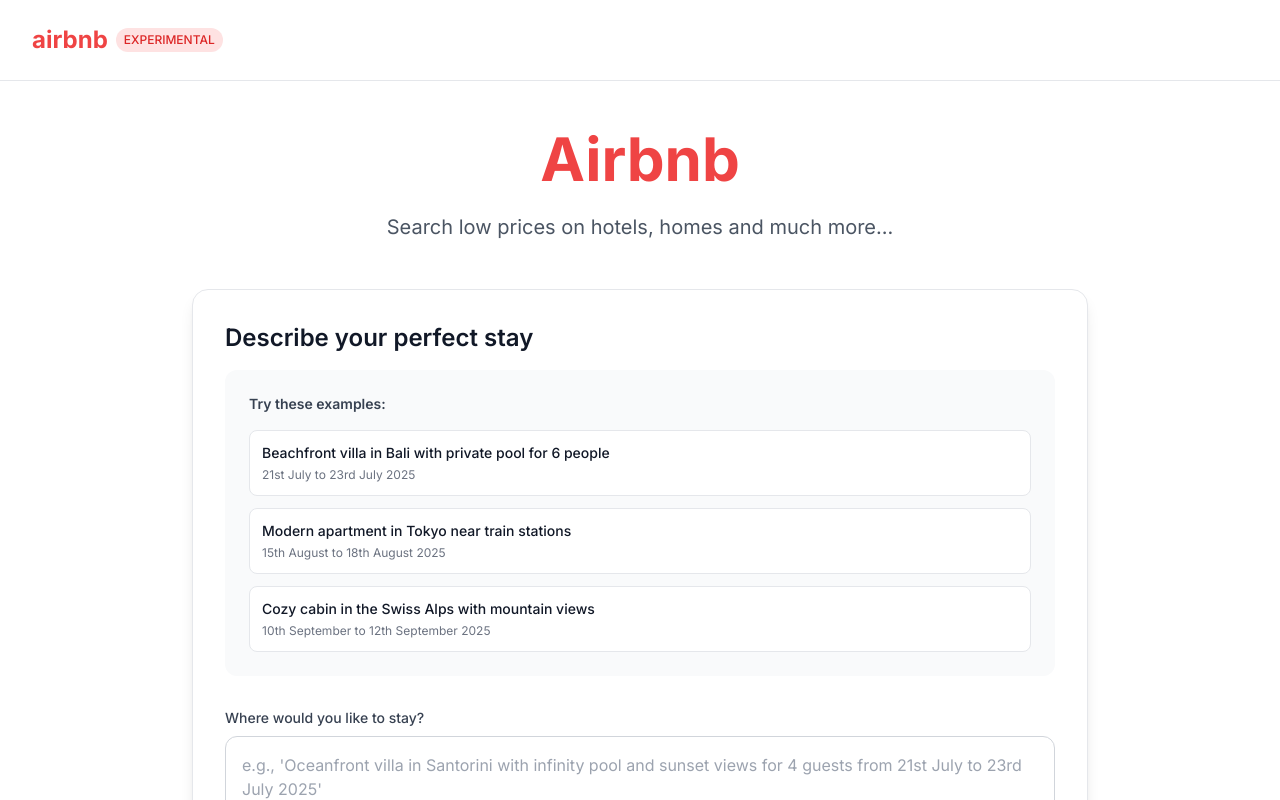
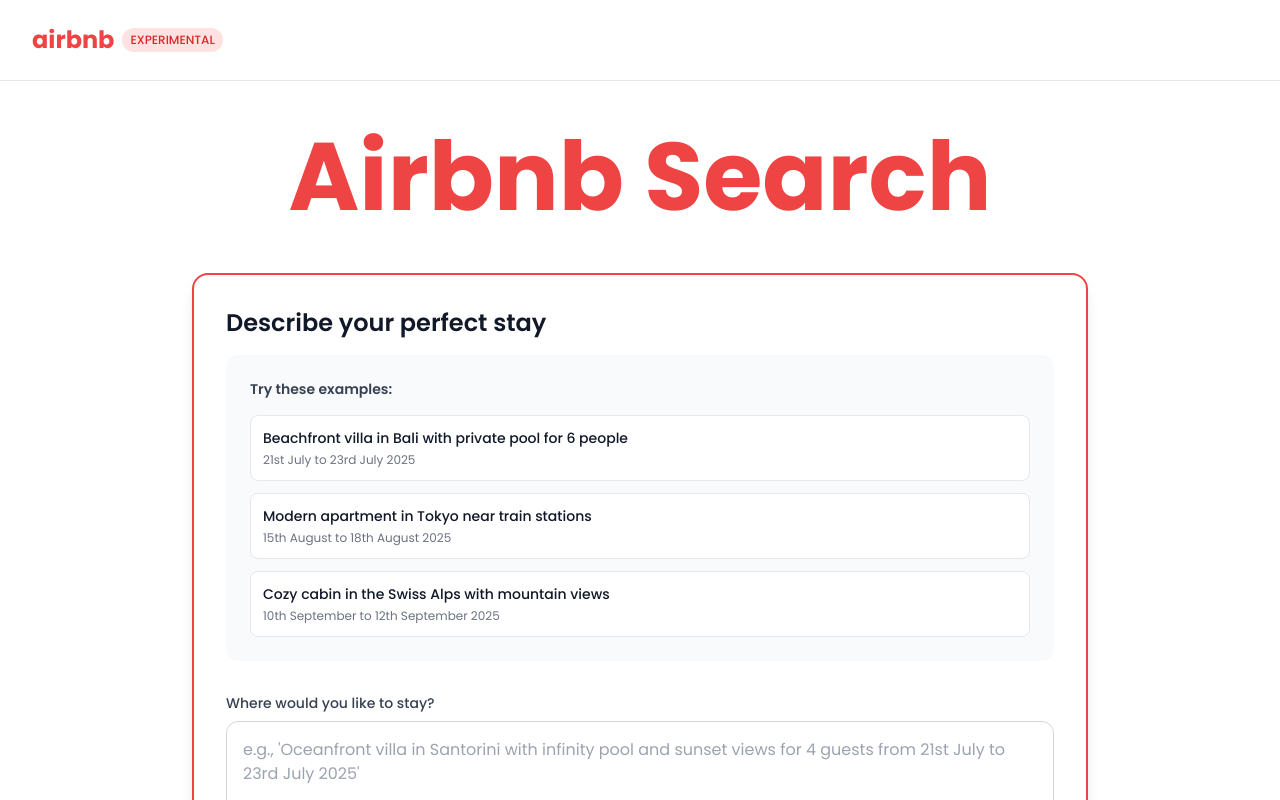
Before and after one commit to traversaal-ai/chrono-voyage-ai, a React (Vite) app: page / in a window 1280 px wide. Shown: the top 800 px of the page. Built offline with nearby package versions, Linux system fonts and the light colour scheme.

Commit message:
Refactor: Update hero section and form styling
- Increased "Airbnb Search" font size.
- Removed the tagline.
- Added a red border/shade to the form box.
- Updated font to Poppins.

```diff
--- a/index.html
+++ b/index.html
@@ -10,6 +10,7 @@
     <link rel="preconnect" href="https://fonts.googleapis.com">
     <link rel="preconnect" href="https://fonts.gstatic.com" crossorigin>
     <link href="https://fonts.googleapis.com/css2?family=Inter:wght@300;400;500;600;700&display=swap" rel="stylesheet">
+    <link href="https://fonts.googleapis.com/css2?family=Poppins:wght@300;400;500;600;700;800;900&display=swap" rel="stylesheet">
 
     <meta property="og:title" content="Airbnb Search - Experimental" />
     <meta property="og:description" content="Experimental Airbnb Search Tool" />
--- a/src/pages/Index.tsx
+++ b/src/pages/Index.tsx
@@ -1,4 +1,3 @@
-
 import React, { useState } from 'react';
 import { Button } from '@/components/ui/button';
 import { Card } from '@/components/ui/card';
@@ -73,7 +72,7 @@ const Index = () => {
   };
 
   return (
-    <div className="min-h-screen bg-white font-inter">
+    <div className="min-h-screen bg-white font-poppins">
       {/* Header */}
       <header className="border-b border-gray-200 bg-white">
         <div className="max-w-7xl mx-auto px-4 sm:px-6 lg:px-8">
@@ -91,18 +90,15 @@ const Index = () => {
       {/* Hero Section */}
       <div className="max-w-7xl mx-auto px-4 sm:px-6 lg:px-8 py-12">
         <div className="text-center mb-12">
-          <h1 className="text-5xl md:text-6xl font-bold text-red-500 mb-6">
-            Airbnb
+          <h1 className="text-7xl md:text-8xl font-bold text-red-500 mb-6 font-poppins">
+            Airbnb Search
           </h1>
-          <p className="text-xl text-gray-600 max-w-2xl mx-auto">
-            Search low prices on hotels, homes and much more...
-          </p>
         </div>
 
         {/* Main Search Card */}
         <div className="max-w-4xl mx-auto">
           {!isSubmitted ? (
-            <Card className="bg-white border border-gray-200 shadow-lg rounded-2xl p-8">
+            <Card className="bg-white border-2 border-red-500 shadow-lg rounded-2xl p-8">
               <div className="mb-8">
                 <h2 className="text-2xl font-semibold text-gray-900 mb-4">
                   Describe your perfect stay
--- a/tailwind.config.ts
+++ b/tailwind.config.ts
@@ -1,4 +1,3 @@
-
 import type { Config } from "tailwindcss";
 
 export default {
@@ -21,6 +20,7 @@ export default {
 		extend: {
 			fontFamily: {
 				'inter': ['Inter', 'system-ui', '-apple-system', 'BlinkMacSystemFont', 'Segoe UI', 'Roboto', 'sans-serif'],
+				'poppins': ['Poppins', 'system-ui', '-apple-system', 'BlinkMacSystemFont', 'Segoe UI', 'Roboto', 'sans-serif'],
 			},
 			colors: {
 				border: 'hsl(var(--border))',
```
